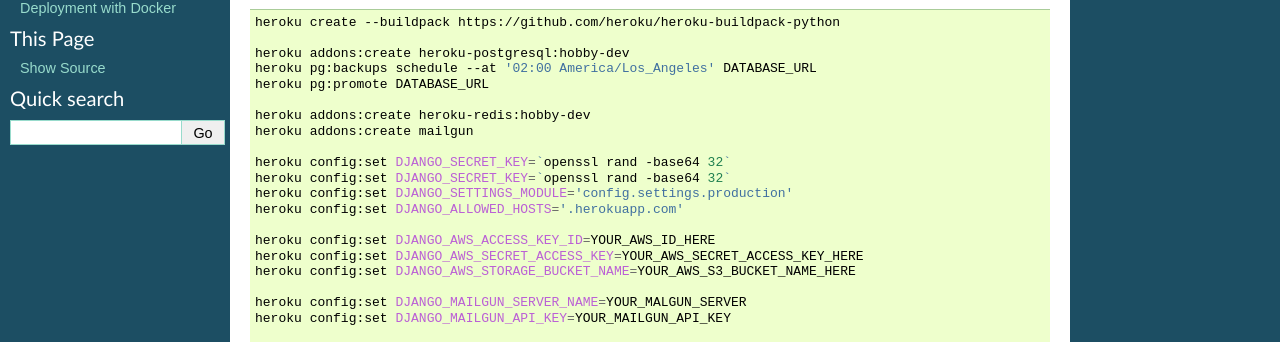
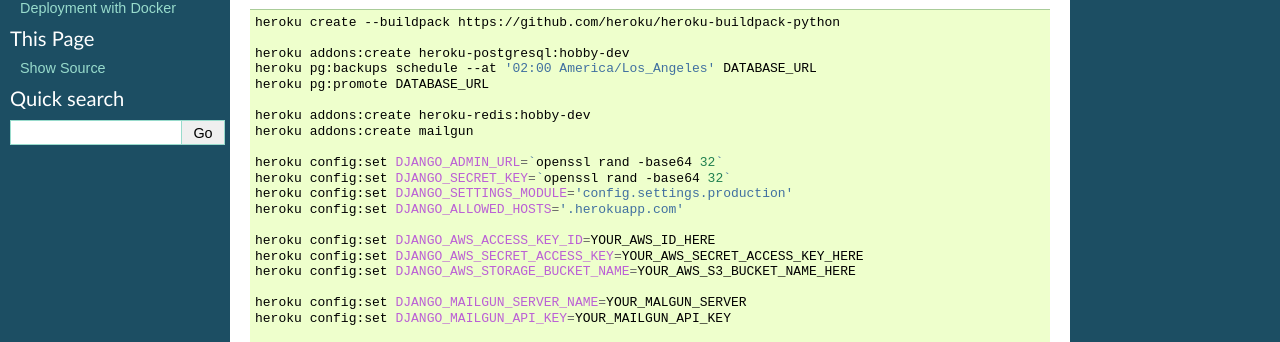
Before and after one commit to cookiecutter/cookiecutter-django, a Sphinx documentation site: the page built from docs/deployment-on-heroku.rst, in a window 1280 px wide. Shown: the part 141-483 px from the top of the page. Built offline with Sphinx 7.4.7, drawn with Linux system fonts in a browser that asks for light colours.

Commit message:
Obfuscating the Django admin URL on Heroku

```diff
--- a/docs/deployment-on-heroku.rst
+++ b/docs/deployment-on-heroku.rst
@@ -16,7 +16,7 @@
     heroku addons:create heroku-redis:hobby-dev
     heroku addons:create mailgun
 
-    heroku config:set DJANGO_SECRET_KEY=`openssl rand -base64 32`
+    heroku config:set DJANGO_ADMIN_URL=`openssl rand -base64 32`
     heroku config:set DJANGO_SECRET_KEY=`openssl rand -base64 32`
     heroku config:set DJANGO_SETTINGS_MODULE='config.settings.production'
     heroku config:set DJANGO_ALLOWED_HOSTS='.herokuapp.com'
```
